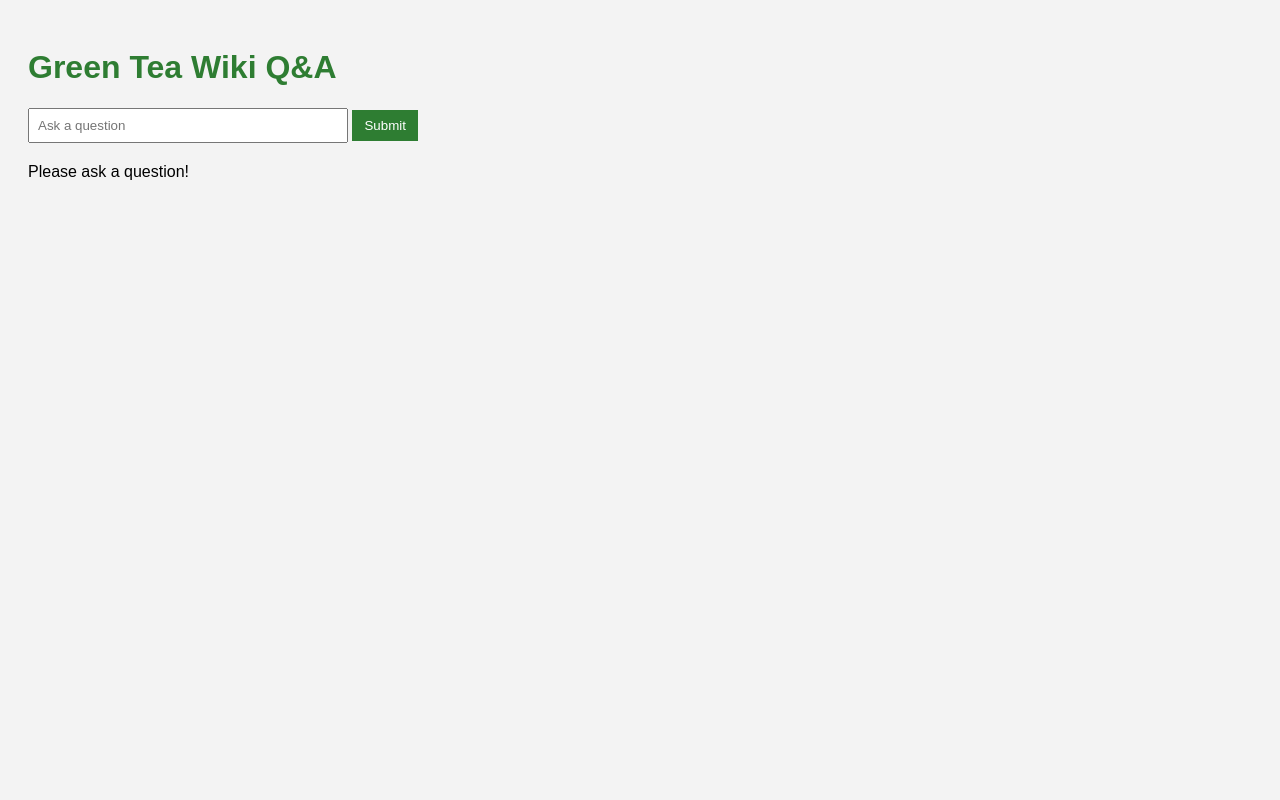
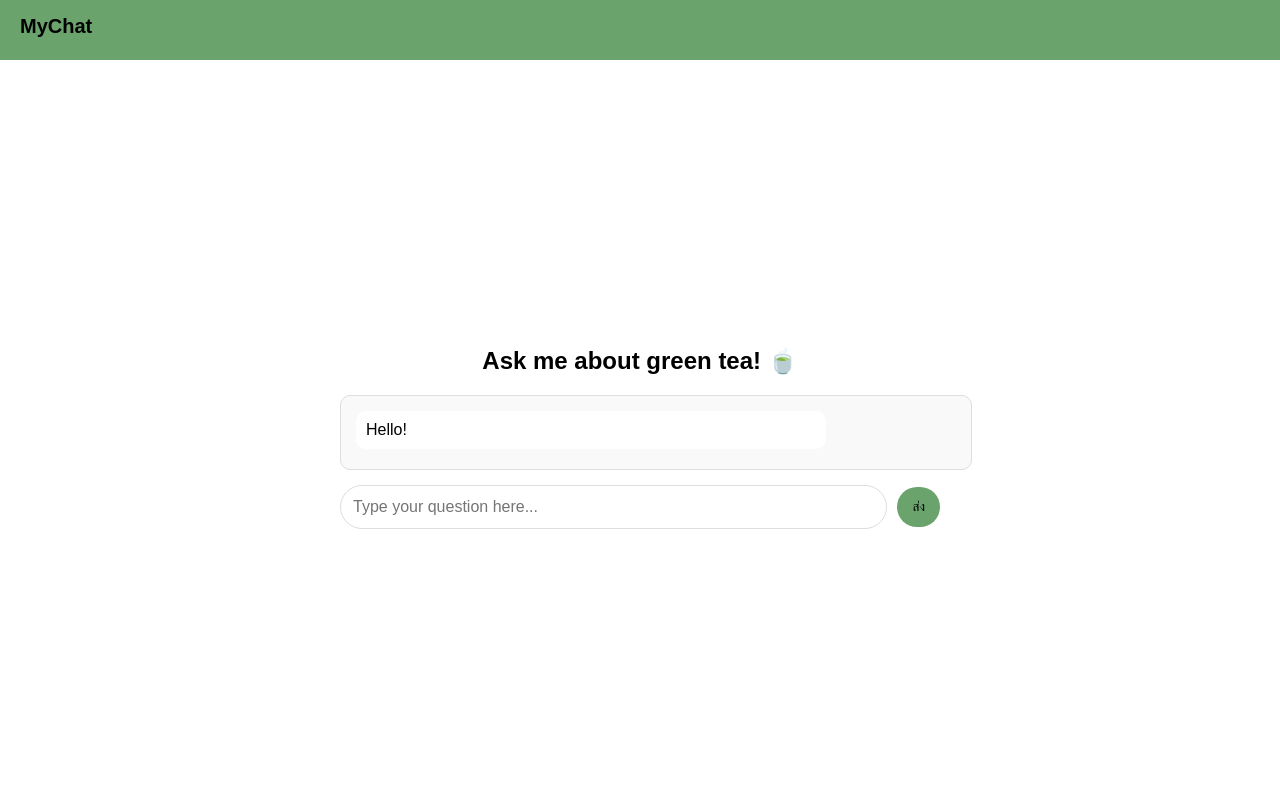
Before and after one commit to Kyu-IC/RAG-gpt-neo, a Python web app: template frontend/templates/index.html in a window 1280 px wide. Run offline with Jinja, Linux system fonts and the light colour scheme; the template is opened without the code that fills it, so the values that code supplies are empty.

Commit message:
Added index.html and style.css

```diff
--- a/frontend/static/style.css
+++ b/frontend/static/style.css
@@ -1,30 +1,61 @@
+.header-bar {
+    width: 100%;
+    height: 50px; /* ปรับความสูงตามต้องการ */
+    background-color: green;
+    position: fixed;
+    top: 0;
+    left: 0;
+    z-index: 1000;
+}
+
 body {
-    font-family: Arial, sans-serif;
-    padding: 20px;
-    background-color: #f3f3f3;
+    background-color: #FFFFFF; /* พื้นหลังสีขาว */
+    font-family: 'Arial', sans-serif;
+    color: #000000; /* ข้อความสีดำ */
+    display: flex;
+    justify-content: center;
+    align-items: center;
+    height: 100vh;
+    margin: 0;
+}
+
+.container {
+    text-align: center;
+    width: 50%;
 }
 
 h1 {
-    color: #2e7d32;
-}
-
-form {
+    font-size: 28px;
+    font-weight: bold;
     margin-bottom: 20px;
 }
 
-input[type="text"] {
-    width: 300px;
-    padding: 8px;
+.search-box {
+    width: 100%;
+    max-width: 600px;
+    padding: 14px;
+    font-size: 16px;
+    border: 1px solid #ddd;
+    border-radius: 25px;
+    outline: none;
+    text-align: center;
+    background: #F9F9F9;
 }
 
-button {
-    padding: 8px 12px;
-    background-color: #2e7d32;
-    color: white;
-    border: none;
-    cursor: pointer;
+.button-container {
+    margin-top: 15px;
 }
 
-button:hover {
-    background-color: #1b5e20;
+.button {
+    background: #F9F9F9;
+    border: 1px solid #ddd;
+    padding: 10px 18px;
+    border-radius: 20px;
+    font-size: 14px;
+    cursor: pointer;
+    margin: 5px;
 }
+
+.button:hover {
+    background: #E0E0E0;
+}
--- a/frontend/templates/index.html
+++ b/frontend/templates/index.html
@@ -1,26 +1,184 @@
 <!DOCTYPE html>
 <html lang="en">
 <head>
+
     <meta charset="UTF-8">
     <meta name="viewport" content="width=device-width, initial-scale=1.0">
-    <title>Green Tea Wiki Q&A</title>
+    <title>Chatbot UI</title>
     <link rel="stylesheet" href="{{ url_for('static', filename='style.css') }}">
+
+    <style>
+        body {
+            font-family: Arial, sans-serif;
+            background-color: #ffffff;
+            color: black;
+            margin: 0;
+            padding: 0;
+            display: flex;
+            flex-direction: column;
+            align-items: center;
+            justify-content: center;
+            height: 100vh;
+            text-align: center;
+        }
+
+        /* แถบสีเขียวด้านหลัง MyChat */
+        .header-bar {
+            position: absolute;
+            top: 0;
+            left: 0;
+            width: 100%;
+            height: 60px; /* ปรับความสูงของแถบ */
+            background-color: #6ba36c;
+            z-index: 0; /* อยู่ด้านหลัง MyChat */
+        }
+
+        .navbar {
+            position: absolute;
+            top: 0;
+            width: 100%;
+            display: flex;
+            justify-content: space-between;
+            padding: 15px 20px;
+            box-sizing: border-box;
+            z-index: 1; /* ให้อยู่ด้านหน้าแถบสี */
+        }
+
+        .logo {
+            font-size: 20px;
+            font-weight: bold;
+            color: black; /* ทำให้ MyChat อ่านง่ายขึ้น */
+        }
+
+        .container {
+            width: 90%;
+            max-width: 600px;
+            margin-top: 60px; /* ขยับลงให้พ้นแถบ */
+        }
+
+        h1 {
+            font-size: 24px;
+            margin-bottom: 20px;
+        }
+
+        .chat-box {
+            width: 100%;
+            max-height: 300px;
+            overflow-y: auto;
+            padding: 15px;
+            border: 1px solid #ddd;
+            border-radius: 10px;
+            background-color: #f9f9f9;
+            text-align: left;
+            margin-bottom: 15px;
+        }
+
+        .input-area {
+            display: flex;
+            align-items: center;
+            width: 100%;
+        }
+
+        .input-box {
+            flex: 1;
+            padding: 12px;
+            border: 1px solid #ddd;
+            border-radius: 30px;
+            font-size: 16px;
+        }
+
+        .send-btn {
+            padding: 12px 15px;
+            margin-left: 10px;
+            border: none;
+            border-radius: 30px;
+            background-color: #6ba36c;
+            color: black;
+            cursor: pointer;
+        }
+
+        .send-btn:hover {
+            background-color: #444;
+        }
+
+        .chat-message {
+            max-width: 75%;
+            padding: 10px;
+            border-radius: 10px;
+            margin-bottom: 5px;
+            word-wrap: break-word;
+        }
+
+        .user-message {
+            background-color: #6ba36c;
+            color: white;
+            align-self: flex-end;
+        }
+
+        .bot-message {
+            background-color: #ffffff;
+            color: black;
+            align-self: flex-start;
+        }
+    </style>
 </head>
 <body>
+
+    <!-- แถบสีเขียวด้านหลัง MyChat -->
+    <div class="header-bar"></div>
+
+    <div class="navbar">
+        <div class="logo">MyChat</div>
+    </div>
+
     <div class="container">
-        <h1>Green Tea Wiki Q&A</h1>
-        <form method="POST">
-            <input type="text" name="question" placeholder="Ask a question">
-            <button type="submit">Submit</button>
-        </form>
+        <h1>Ask me about green tea! 🍵</h1>
+        <div class="chat-box" id="chat-box">
+            <div class="chat-message bot-message">Hello!</div>
+        </div>
+        <div class="input-area">
+            <input type="text" id="user-input" class="input-box" placeholder="Type your question here...">
+            <button class="send-btn" onclick="sendMessage()">ส่ง</button>
+        </div>
+    </div>
 
+    <script>
+        async function sendMessage() {
+            const inputField = document.getElementById("user-input");
+            const chatBox = document.getElementById("chat-box");
+            const message = inputField.value.trim();
 
-        {% if response %}
-            <h2>Answer:</h2>
-            <p>{{ response }}</p>
-        {% else %}
-            <p>Please ask a question!</p>
-        {% endif %}
-    </div>
+            if (!message) return;
+
+            // เพิ่มข้อความของผู้ใช้
+            const userMessage = document.createElement("div");
+            userMessage.className = "chat-message user-message";
+            userMessage.textContent = message;
+            chatBox.appendChild(userMessage);
+
+            inputField.value = "";
+            chatBox.scrollTop = chatBox.scrollHeight;
+
+            // ส่งไปที่ API
+            try {
+                const response = await fetch("/chat", {
+                    method: "POST",
+                    headers: { "Content-Type": "application/json" },
+                    body: JSON.stringify({ message })
+                });
+
+                const data = await response.json();
+
+                // เพิ่มข้อความของบอท
+                const botMessage = document.createElement("div");
+                botMessage.className = "chat-message bot-message";
+                botMessage.textContent = data.response;
+                chatBox.appendChild(botMessage);
+                chatBox.scrollTop = chatBox.scrollHeight;
+            } catch (error) {
+                console.error("Error fetching chatbot response:", error);
+            }
+        }
+    </script>
 </body>
 </html>
```
